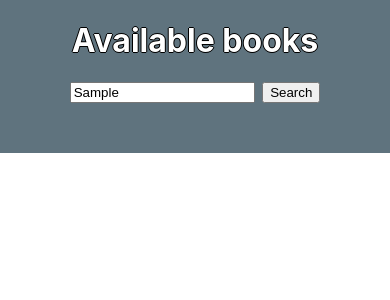
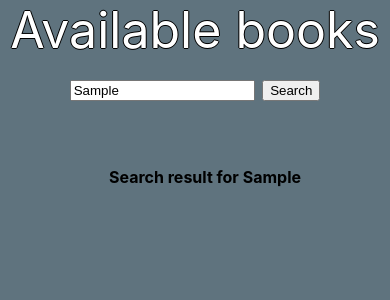
Before and after one commit to spirkovskialeksandarsasa/another-book-app, a React (Create React App) app: page / in a window 390 px wide. Both pictures are taken after typing "Sample" into the empty fields and a click on the button "Search". Shown: the top 300 px of the page. Built offline with nearby package versions, Linux system fonts and the light colour scheme.

Commit message:
todo// bem renaming, responsiveness updates

```diff
--- a/public/index.html
+++ b/public/index.html
@@ -2,7 +2,7 @@
 <html lang="en">
   <head>
     <meta charset="utf-8" />
-    <link rel="icon" href="%PUBLIC_URL%/favicon.ico" />
+    <link rel="icon" href="%PUBLIC_URL%/bookicon.png" />
     <meta name="viewport" content="width=device-width, initial-scale=1" />
     <meta name="theme-color" content="#000000" />
     <meta
@@ -24,7 +24,7 @@
       work correctly both with client-side routing and a non-root public URL.
       Learn how to configure a non-root public URL by running `npm run build`.
     -->
-    <title>React App</title>
+    <title>Another Book App</title>
   </head>
   <body>
     <noscript>You need to enable JavaScript to run this app.</noscript>
--- a/src/components/DataComponent.css
+++ b/src/components/DataComponent.css
@@ -3,12 +3,15 @@
 .default-image{
     width: 15%;
 }
-h1{
+a{
     justify-content: center;
     align-items: center;
     display:flex;
     color: #fff;
     text-shadow: 1px 0 0 #000, 0 -1px 0 #000, 0 1px 0 #000, -1px 0 0 #000;
+    text-decoration: none;
+    font-size: 50px;
+    margin-bottom:20px;
 }
 h2{
     color: #fff;
--- a/src/components/Search.css
+++ b/src/components/Search.css
@@ -7,3 +7,9 @@
 input{
     margin-right:7.5px;
 }
+.back-link{
+    position: relative;
+    display: flex;
+    justify-content: center;
+    align-items: center;
+}
--- a/src/components/Search.js
+++ b/src/components/Search.js
@@ -7,17 +7,23 @@ import '../App.css';
 
 function Search({ onSearch }) {
     const [query, setQuery] = useState('');
+    const [searchClicked, setSearchClicked] = useState(false);
 
     const handleSearch = () => {
         onSearch(query);
+        setSearchClicked(true);
     }
 
-
     return (
+        <>
         <div className='search'>
             <input type="search" placeholder="Search..." value={query} onChange={(e) => setQuery(e.target.value)} />
             <button onClick={handleSearch}>Search</button>
         </div>
+        <div className="back-link">
+        {searchClicked && <strong><p>Search result for {query}</p></strong>}
+        </div>
+        </>
     );
 }
 export default Search;
--- a/src/pages/Home.css
+++ b/src/pages/Home.css
@@ -2,4 +2,12 @@
     position: absolute;
     width: 100%;
     background-color: rgb(95, 115, 126);
+    min-height: 900px;
 }
+.dataComponent{
+    position: absolute;
+    height: 100%;
+    overflow: hidden;
+    background-color: rgb(95, 115, 126);
+    padding:0;
+}
--- a/src/pages/Home.js
+++ b/src/pages/Home.js
@@ -6,7 +6,7 @@ function Home() {
   return (
     <div className="main">
       <div className="header">
-    <h1>Available books</h1>
+    <a href="/home">Available books</a>
     </div>
 <div className="data-component">
       <DataComponent />
```
Also changed, not shown: public/bookicon.png (added), 1 other file (tests, documents, lock files or other folders).
